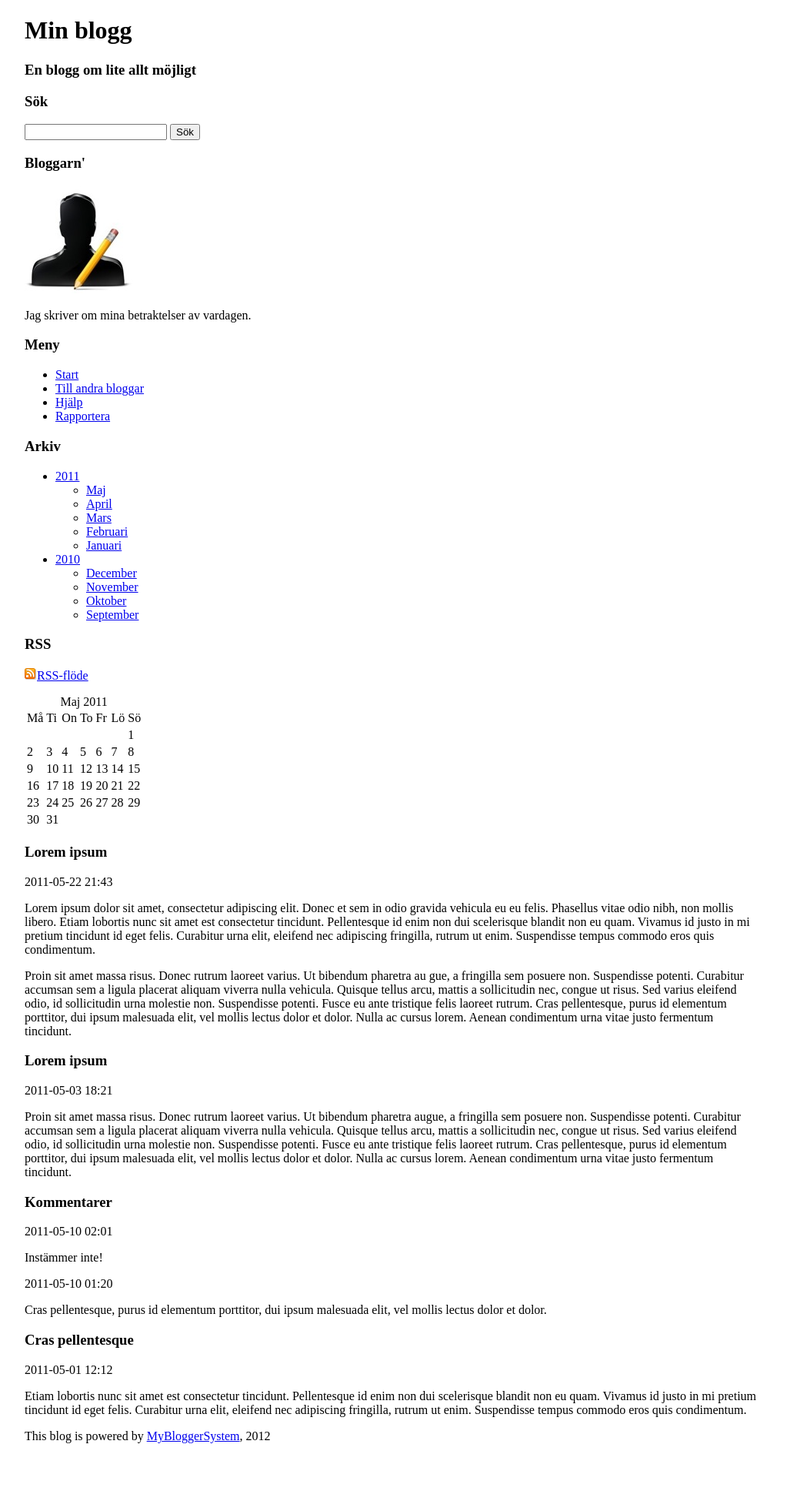
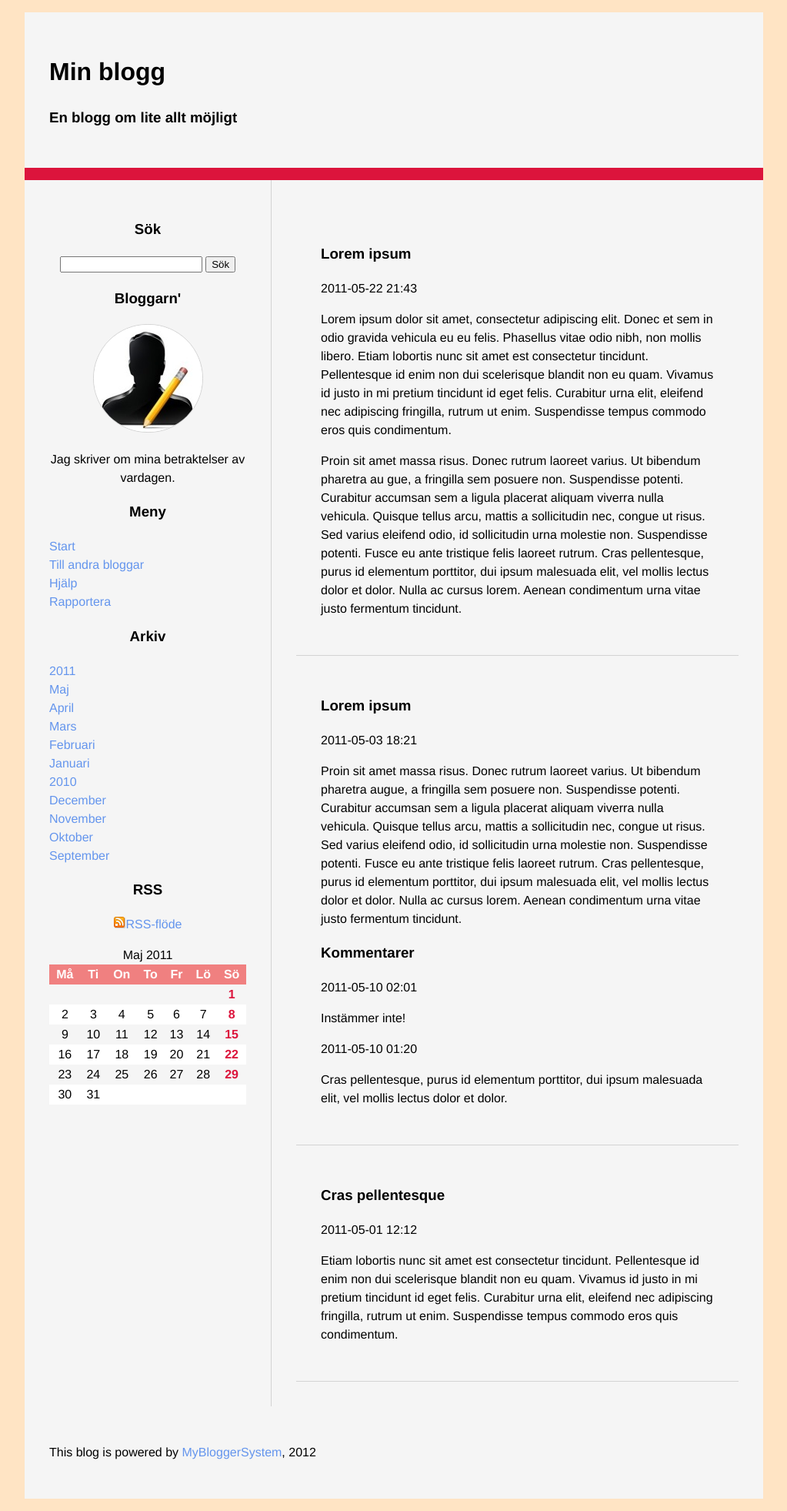
Before and after one commit to hambern/datakurser, a PHP site: page / in a window 1280 px wide. Shown: the whole page at 77% size, without its empty margins (128-1151 px from the left). Before the commit the page ends 1875 px from the top, so only its background shows below. Run offline with PHP 8.4, Linux system fonts and the light colour scheme.

Commit message:
Added assignment

```diff
--- a/webbutveckling_1/css/css_uppgift_2/style.css
+++ b/webbutveckling_1/css/css_uppgift_2/style.css
@@ -1,4 +1,80 @@
+* {
+    box-sizing: border-box;
+}
+
+html {
+    background: bisque;
+}
+
 body {
     width: 60em;
-    margin: auto;
+    margin: 1em auto;
+    background: whitesmoke;
+    font-family: Helvetica, Arial, sans-serif;
+    line-height: 1.5;
 }
+
+a {
+    text-decoration: none;
+    color: cornflowerblue;
+}
+
+header, aside, #articles, footer { padding: 2em; }
+
+header { border-bottom: 1em solid crimson; }
+
+aside, #articles { float: left; }
+
+aside {
+    width: 20em;
+    text-align: center;
+}
+
+ul {
+    text-align: left;
+    list-style-type: none;
+    padding: 0;
+}
+
+#aboutme > img {
+    border-radius: 999em;
+    border: 1px solid lightgray;
+}
+
+#articles {
+    width: 40em;
+    border-left: 1px solid lightgray;
+}
+
+article {
+    border-bottom: 1px solid lightgray;
+    padding: 2em;
+}
+
+.calendar {
+    width: 100%;
+}
+
+footer {
+    clear: both;
+}
+
+table {
+    border-collapse: collapse;
+    text-align: center;
+}
+
+tr:nth-child(even) {
+    background: white;
+}
+
+thead > tr {
+    background: lightcoral;
+    font-weight: bolder;
+    color: white;
+}
+
+td.holiday {
+    color: crimson;
+    font-weight: bolder;
+}
```
Also changed, not shown: webbutveckling_1/css/css_uppgift_2/README.md.
